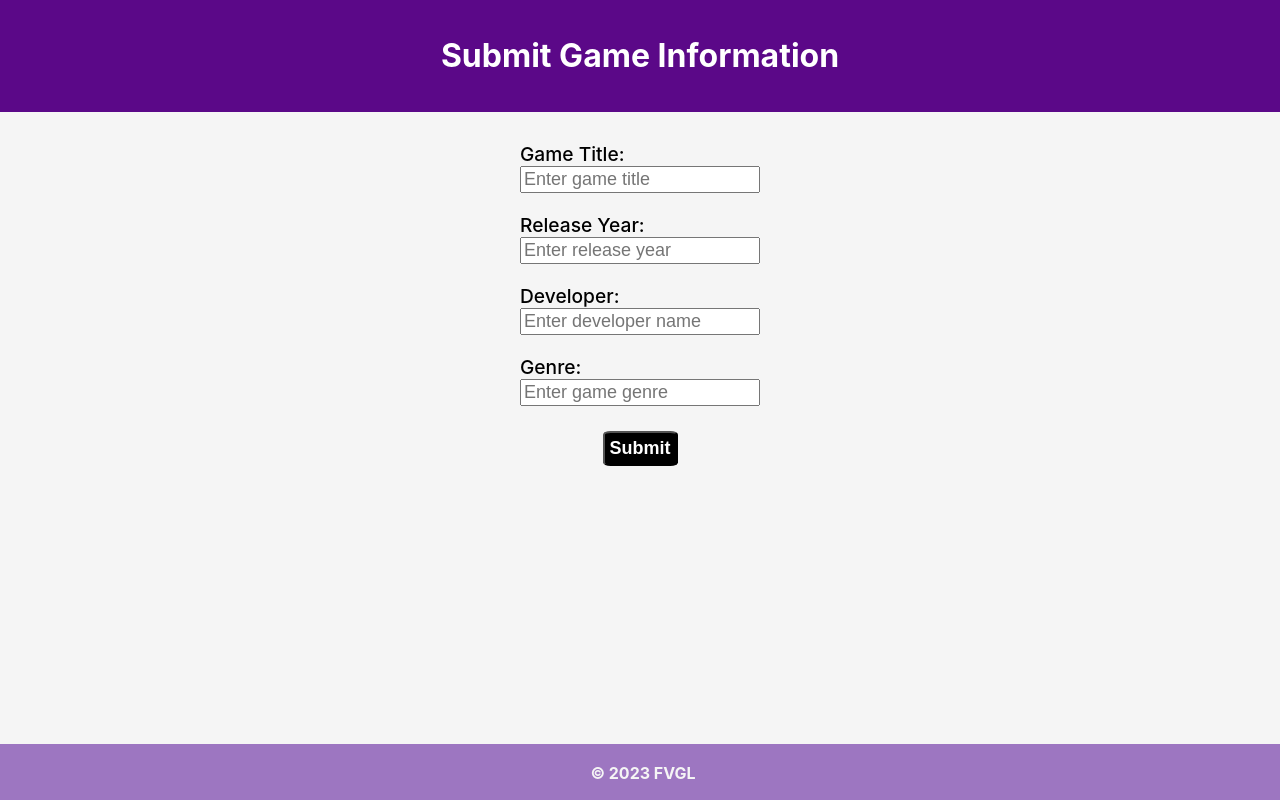
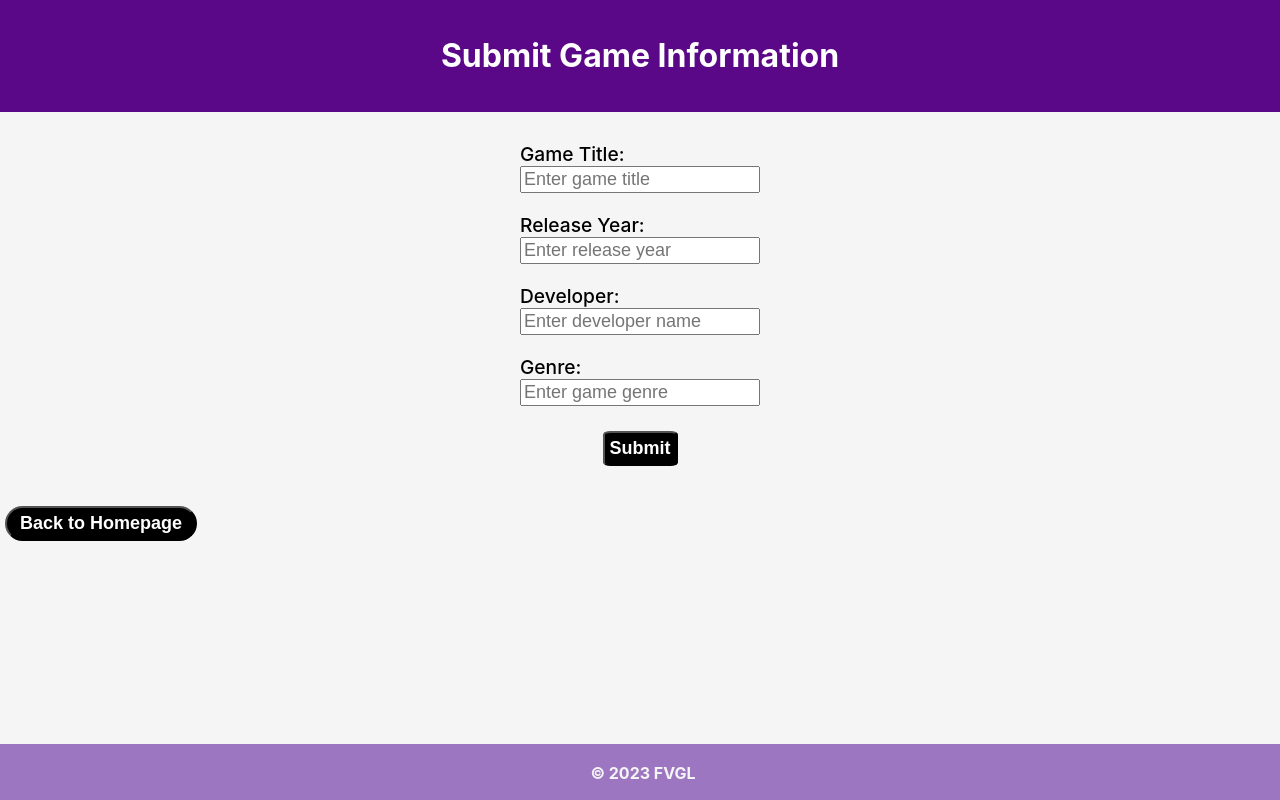
Before and after one commit to nikobatzi1990/fvgl, a React (Create React App) app in the folder client/: page /submission in a window 1280 px wide. Built offline with nearby package versions, Linux system fonts and the light colour scheme.

Commit message:
feat: add back button to Submission page

```diff
--- a/client/src/pages/Submission.jsx
+++ b/client/src/pages/Submission.jsx
@@ -1,4 +1,5 @@
 import React, { useState } from 'react';
+import { useNavigate } from 'react-router-dom';
 import axios from 'axios';
 import Header from '../components/Header';
 import Footer from '../components/Footer';
@@ -7,6 +8,7 @@ import Button from '../components/Button';
 import '../styles/Submission.css';
 
 function Submission() {
+  const navigate = useNavigate();
   const [title, setTitle] = useState('');
   const [year, setYear] = useState('');
   const [developer, setDeveloper] = useState('');
@@ -87,8 +89,11 @@ function Submission() {
             className="submission__button button"
             type="submit"
             text="Submit"/>
-
         </form>
+        <Button
+          className="back__button button"
+          onClick={() => navigate('/')}
+          text="Back to Homepage"/>
       </div>
 
       <Footer />
```
